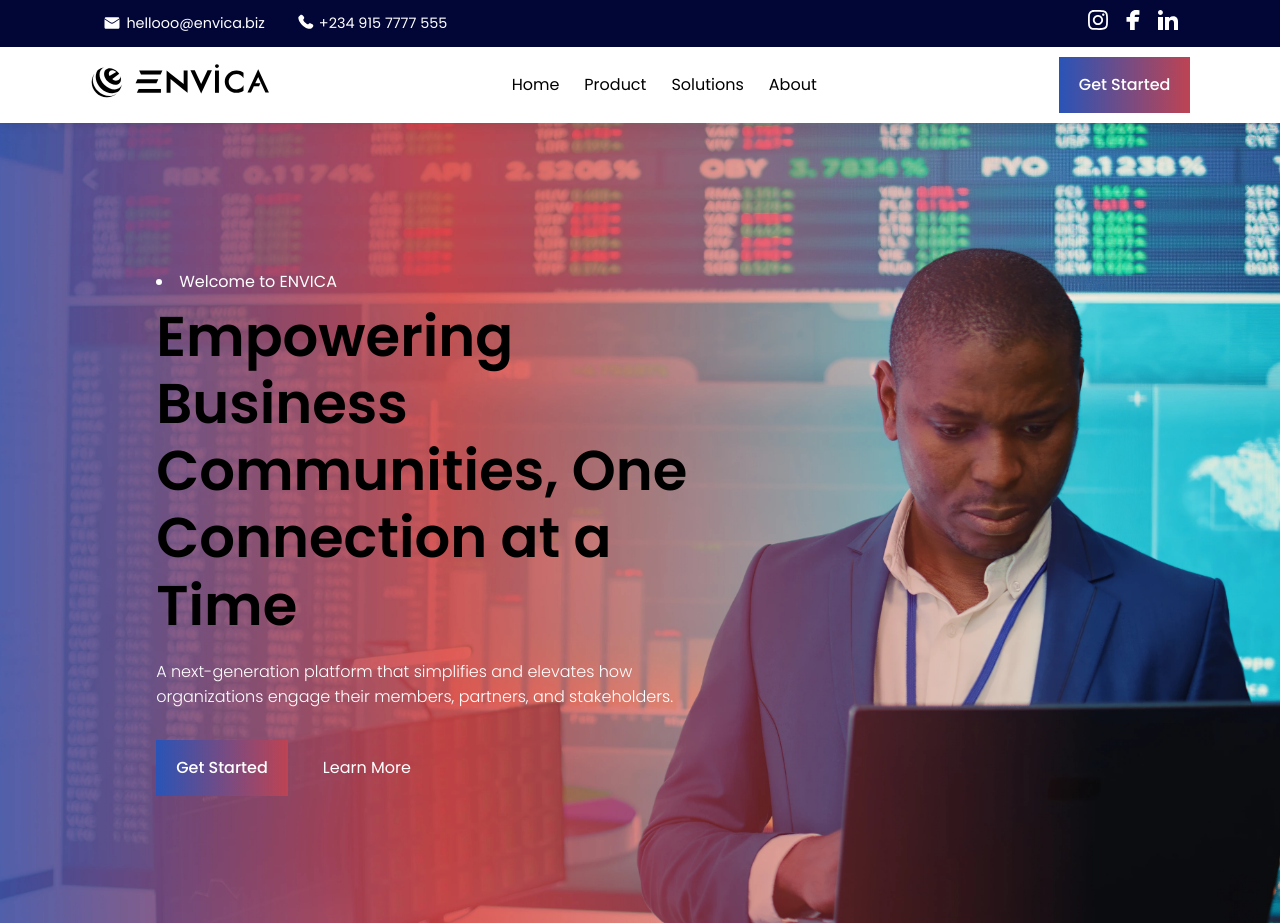
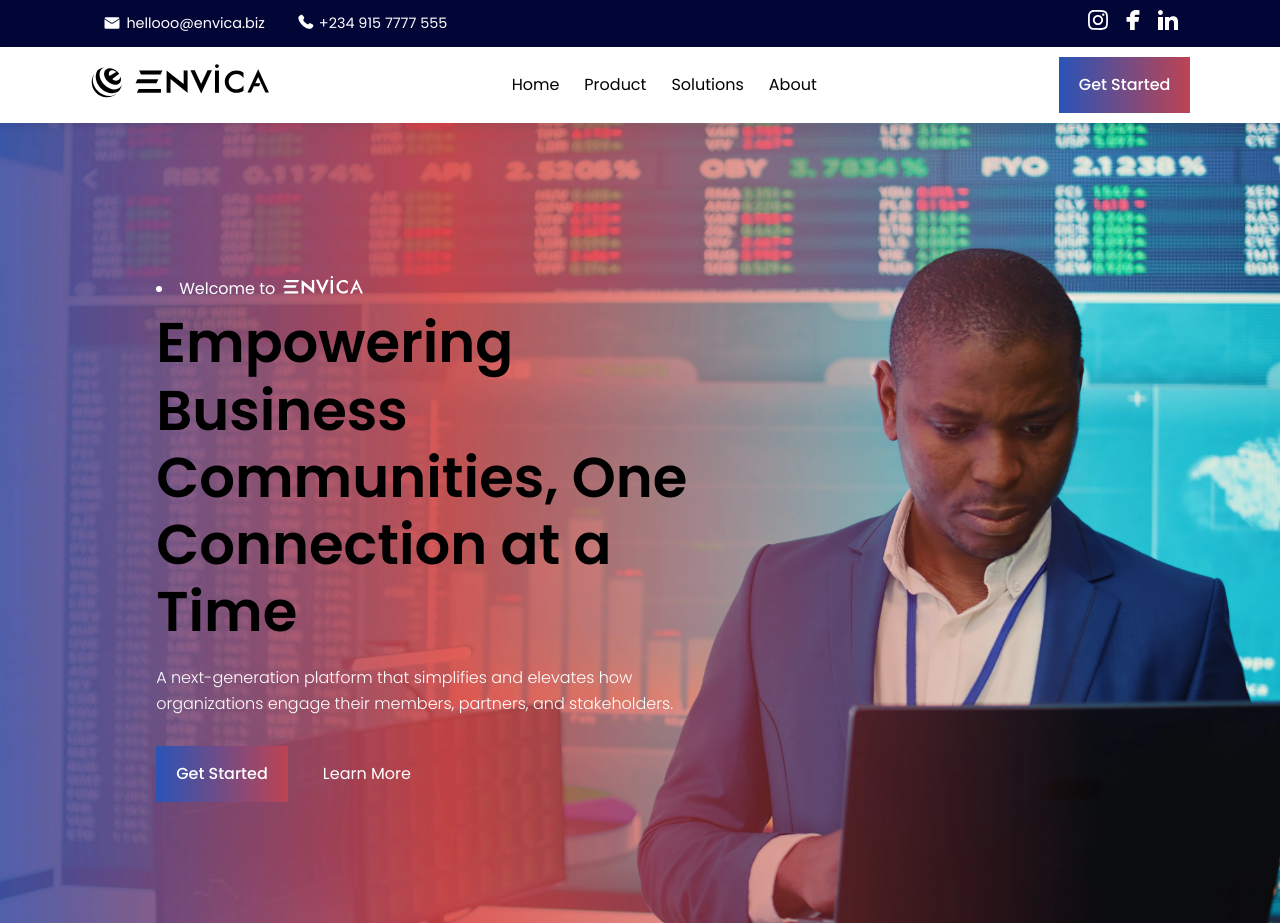
Before and after one commit to Abdul-Magaji/envica-biz, a plain HTML site: page index.html in a window 1280 px wide. Shown: the top 923 px of the page. Drawn offline with nearby package versions, Linux system fonts and the light colour scheme.

Commit message:
welcome logo, text under badges, webinars

```diff
--- a/css/styles.css
+++ b/css/styles.css
@@ -68,6 +68,12 @@ html {
   align-items: flex-start;
 }
 
+.welcome-container {
+  display: flex;
+  align-items: baseline;
+  gap: 8px;
+  height: fit-content;
+}
 
 /* ===== SECTION STYLES ===== */
 .section {
--- a/index.html
+++ b/index.html
@@ -83,7 +83,10 @@
   <section class="hero">
     <div class="container">
       <div class="hero-text">
-        <li data-aos="fade-up">Welcome to ENVICA</li>
+        <div class="welcome-container" data-aos="fade-up">
+          <li>Welcome to</li>
+          <div class="badge-arrow"><img src="assets/Envica-text-logo.svg" alt="Envica text logo" width="80" height="auto"></div>
+        </div>
         <h1 data-aos="fade-up" data-aos-delay="300">Empowering Business Communities, One Connection at a Time</h1>
         <p data-aos="fade-up">A next-generation platform that simplifies and elevates how organizations engage their members, partners, and stakeholders.</p>
         <div class="hero-buttons" data-aos="fade-up">
@@ -143,7 +146,7 @@
 
     <div class="credentials">
       <p class="credentials-description" data-aos="fade-in" data-aos-delay="100">
-        Focus on growing and engaging your community while we take care of the security
+        Focus on growing and engaging your community while our partner takes care of the security
         </p>
       <div class="credentials-grid">
         <div class="value-icon" data-aos="fade-up" data-aos-delay="100"><img src="assets/GDPR.svg" alt= "gdpr-ready cert"></div>
@@ -283,7 +286,7 @@
             <div class="overlay"></div>
             <div class="service-content">
               <div class="service-icon"><img src="assets/webinar.svg" alt="Email Icon" width="40" height="40"></div>
-              <h3 class="service-title">Webiners</h3>
+              <h3 class="service-title">Webinars</h3>
               <p>Host seamless virtual sessions that inform, inspire, and engage your audience.</p>
             </div>
           </div>
@@ -546,7 +549,7 @@
               <h3 class="footer-heading">Services</h3>
               <ul>
                 <li><a href="#">Memberships</a></li>
-                <li><a href="#">Webiners</a></li>
+                <li><a href="#">Webinars</a></li>
                 <li><a href="#">Events</a></li>
                 <li><a href="#">Campaigns</a></li>
                 <li><a href="#">Training Programs</a></li>
```
Also changed, not shown: assets/Envica-text-logo.svg (added).
